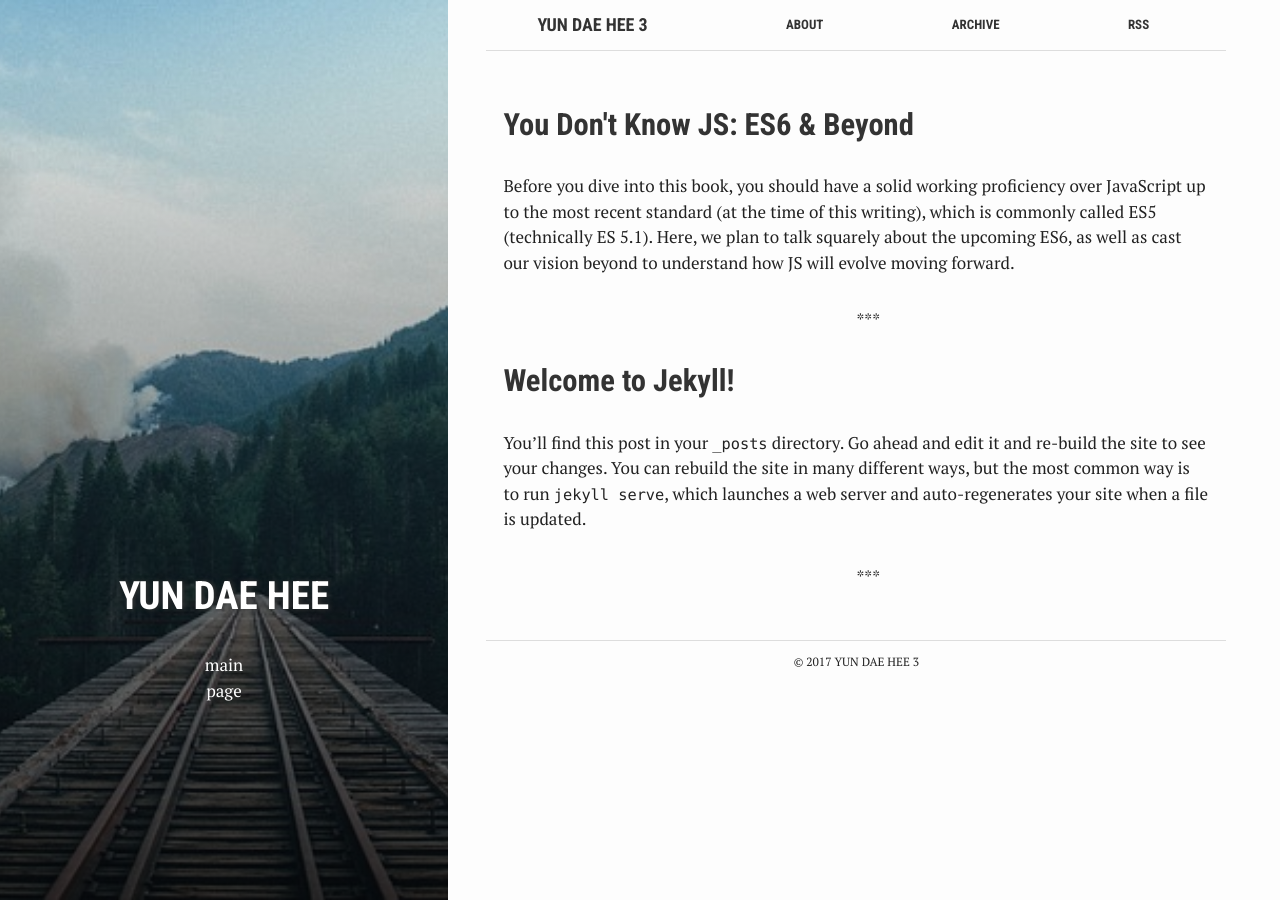
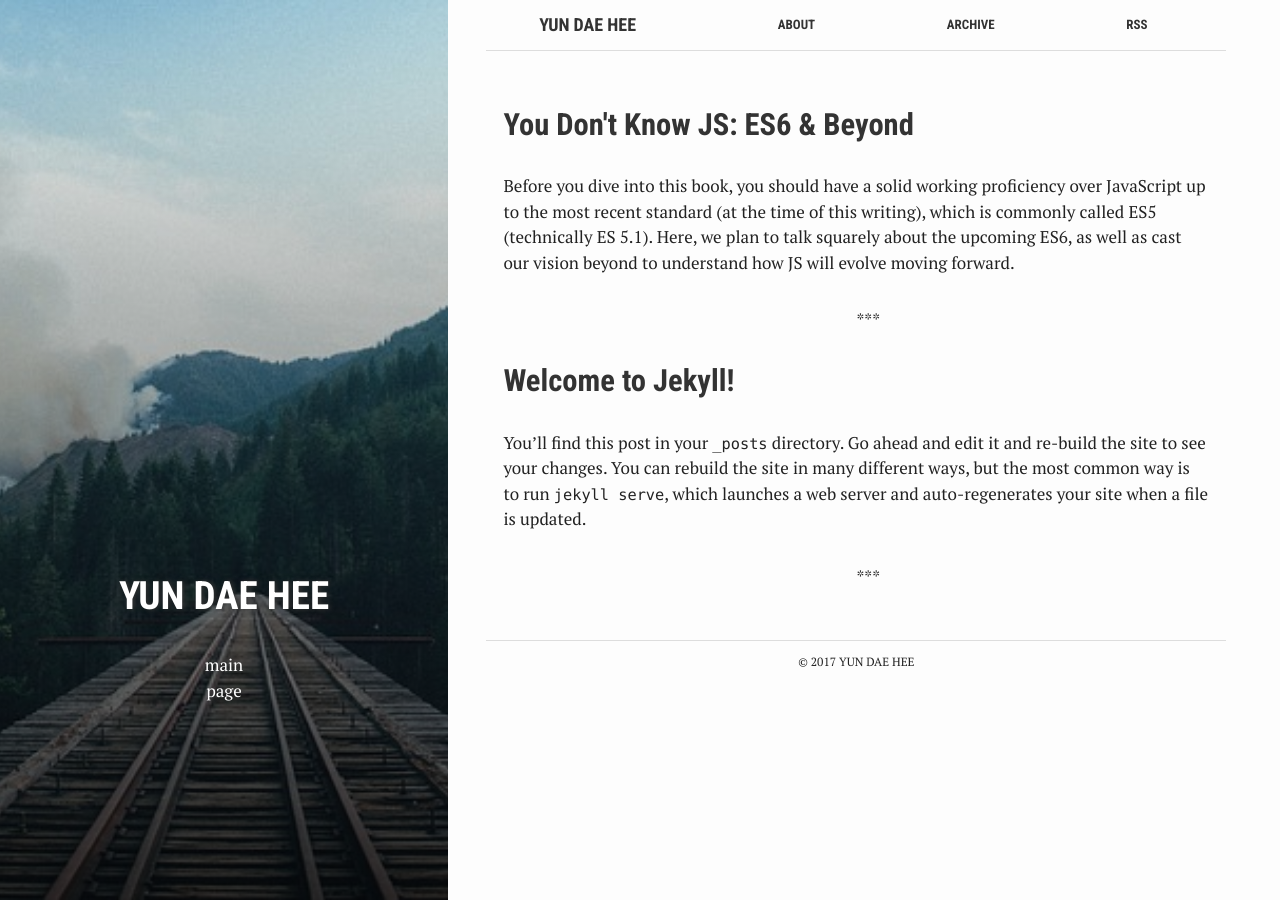
Before and after one commit to test076923/076923.github.io, a Jekyll site: the page built from index.html, in a window 1280 px wide. Built offline with Jekyll 4.4.1, drawn with Linux system fonts in a browser that asks for light colours.

Commit message:
Update _config.yml

```diff
--- a/_config.yml
+++ b/_config.yml
@@ -6,7 +6,12 @@
 # 'jekyll serve'. If you change this file, please restart the server process.
 
 # Site settings
-title: YUN DAE HEE 3
+title: "YUN DAE HEE"
+
+author:
+  head_img: 'rails.jpg'
+
+
 
 email: 076923@naver.com
 description: > # this means to ignore newlines until "baseurl:"
```
